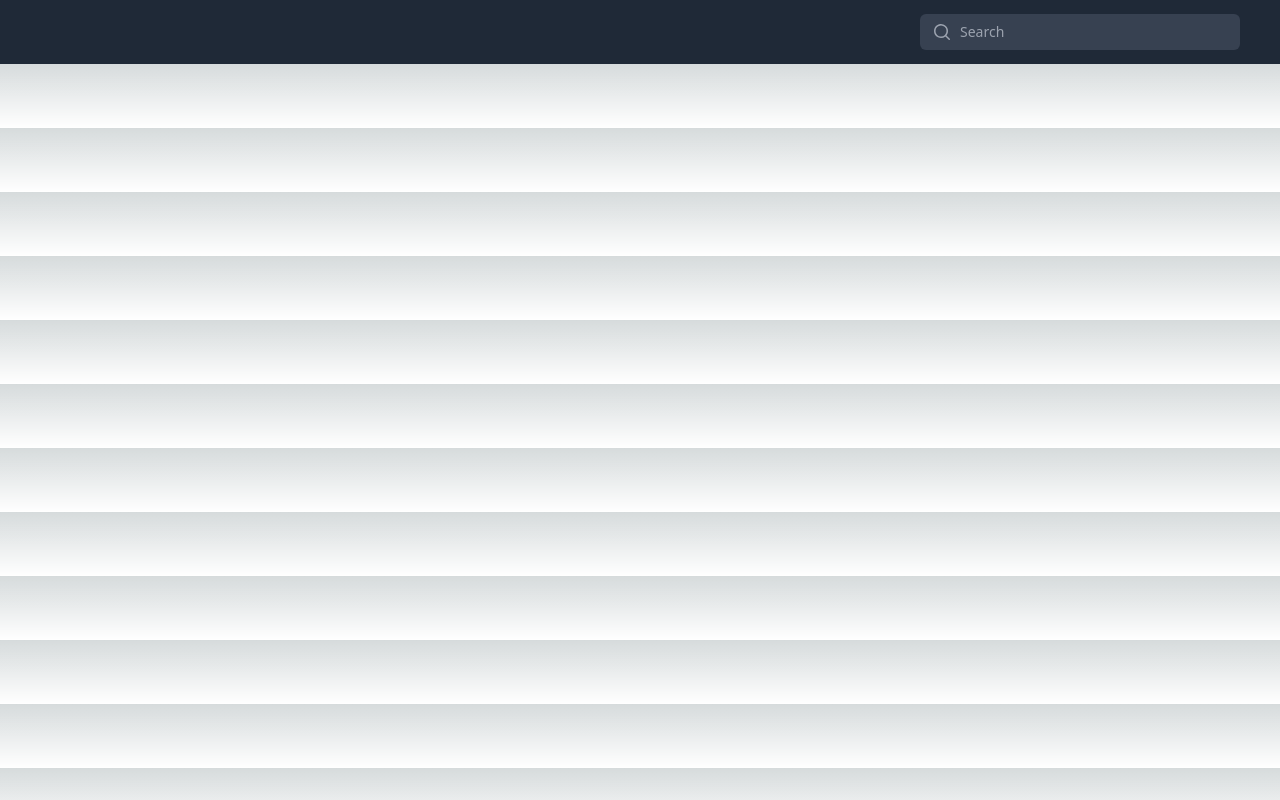
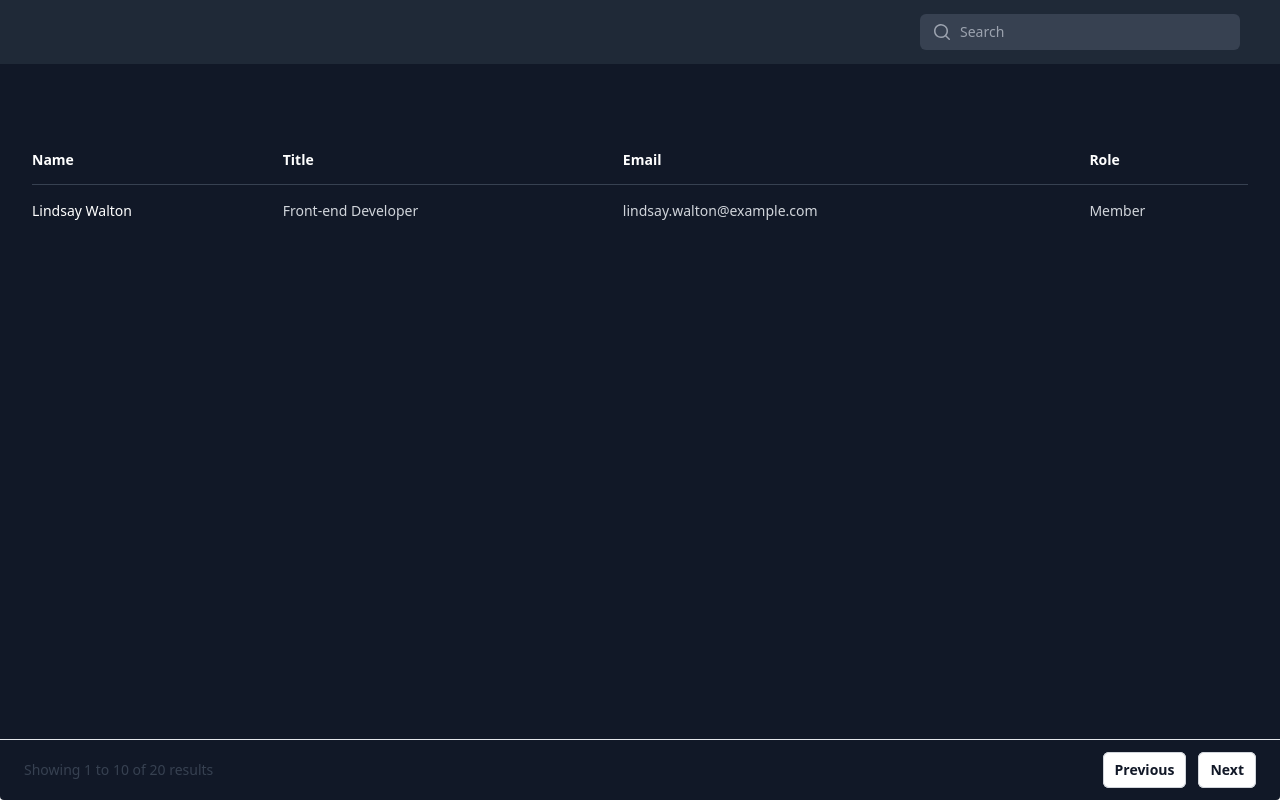
Before and after one commit to farhadzaresani/karname-chalange, a Next.js app: page / in a window 1280 px wide. Built offline with nearby package versions, Linux system fonts and the light colour scheme.

Commit message:
feat: create table component

```diff
--- a/src/components/Header.tsx
+++ b/src/components/Header.tsx
@@ -3,7 +3,7 @@ import { Bars3Icon, BellIcon, XMarkIcon } from "@heroicons/react/24/outline";
 
 export default function Header() {
   return (
-    <nav className="bg-gray-800">
+    <nav className="bg-gray-800 sticky top-0">
       <div className="mx-auto max-w-7xl px-2 sm:px-4 lg:px-8">
         <div className="relative flex h-16 items-center justify-between">
           <div className="flex flex-1 justify-center px-2 lg:ml-6 lg:justify-end">
--- /dev/null
+++ b/src/components/Table.tsx
@@ -0,0 +1,126 @@
+const people = [
+  {
+    name: "Lindsay Walton",
+    title: "Front-end Developer",
+    email: "lindsay.walton@example.com",
+    role: "Member",
+  },
+  // More people...
+];
+
+export default function Table() {
+  return (
+    <div className="flex flex-col w-full h-full bg-gray-900 justify-between rounded">
+      <div className=" w-full !rounded">
+        <div className="bg-gray-900 py-10">
+          <div className="px-4 sm:px-6 lg:px-8">
+            <div className="mt-8 flow-root">
+              <div className="-mx-4 -my-2 overflow-x-auto sm:-mx-6 lg:-mx-8">
+                <div className="inline-block min-w-full py-2 align-middle sm:px-6 lg:px-8">
+                  <table className="min-w-full divide-y divide-gray-700">
+                    <thead>
+                      <tr>
+                        <th
+                          scope="col"
+                          className="py-3.5 pl-4 pr-3 text-left text-sm font-semibold text-white sm:pl-0"
+                        >
+                          Name
+                        </th>
+                        <th
+                          scope="col"
+                          className="px-3 py-3.5 text-left text-sm font-semibold text-white"
+                        >
+                          Title
+                        </th>
+                        <th
+                          scope="col"
+                          className="px-3 py-3.5 text-left text-sm font-semibold text-white"
+                        >
+                          Email
+                        </th>
+                        <th
+                          scope="col"
+                          className="px-3 py-3.5 text-left text-sm font-semibold text-white"
+                        >
+                          Role
+                        </th>
+                      </tr>
+                    </thead>
+                    <tbody className="divide-y divide-gray-800">
+                      {people.map((person) => (
+                        <tr key={person.email}>
+                          <td className="whitespace-nowrap py-4 pl-4 pr-3 text-sm font-medium text-white sm:pl-0">
+                            {person.name}
+                          </td>
+                          <td className="whitespace-nowrap px-3 py-4 text-sm text-gray-300">
+                            {person.title}
+                          </td>
+                          <td className="whitespace-nowrap px-3 py-4 text-sm text-gray-300">
+                            {person.email}
+                          </td>
+                          <td className="whitespace-nowrap px-3 py-4 text-sm text-gray-300">
+                            {person.role}
+                          </td>
+                        </tr>
+                      ))}
+                    </tbody>
+                  </table>
+                </div>
+              </div>
+            </div>
+          </div>
+        </div>
+      </div>
+      <nav
+        aria-label="Pagination"
+        className="flex items-center justify-between border-t  px-4 py-3 sm:px-6"
+      >
+        <div className="hidden sm:block">
+          <p className="text-sm text-gray-700">
+            Showing <span className="font-medium">1</span> to{" "}
+            <span className="font-medium">10</span> of{" "}
+            <span className="font-medium">20</span> results
+          </p>
+        </div>
+        <div className="flex flex-1 justify-between sm:justify-end">
+          <a
+            href="#"
+            className="relative inline-flex items-center rounded-md bg-white px-3 py-2 text-sm font-semibold text-gray-900 ring-1 ring-inset ring-gray-300 hover:bg-gray-50 focus-visible:outline-offset-0"
+          >
+            Previous
+          </a>
+          <a
+            href="#"
+            className="relative ml-3 inline-flex items-center rounded-md bg-white px-3 py-2 text-sm font-semibold text-gray-900 ring-1 ring-inset ring-gray-300 hover:bg-gray-50 focus-visible:outline-offset-0"
+          >
+            Next
+          </a>
+        </div>
+      </nav>
+    </div>
+  );
+}
+
+const items = [
+  {
+    id: 1,
+    title: "Back End Developer",
+    department: "Engineering",
+    type: "Full-time",
+    location: "Remote",
+  },
+  {
+    id: 2,
+    title: "Front End Developer",
+    department: "Engineering",
+    type: "Full-time",
+    location: "Remote",
+  },
+  {
+    id: 3,
+    title: "User Interface Designer",
+    department: "Design",
+    type: "Full-time",
+    location: "Remote",
+  },
+];
--- a/src/pages/index.tsx
+++ b/src/pages/index.tsx
@@ -1,13 +1,17 @@
 import Image from "next/image";
 import { Inter } from "next/font/google";
 import Header from "@/components/Header";
+import Table from "@/components/Table";
 
 const inter = Inter({ subsets: ["latin"] });
 
 export default function Home() {
   return (
-    <main>
+    <main className="h-dvh flex flex-col">
       <Header />
+      <div className=" h-full flex justify-center   w-full">
+        <Table />
+      </div>
     </main>
   );
 }
```
